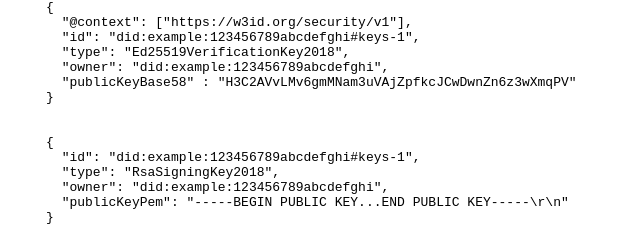
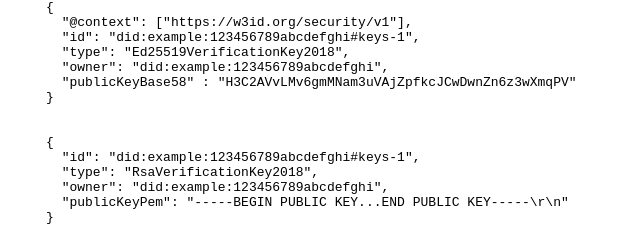
Before and after one commit to w3c-ccg/ld-cryptosuite-registry, a plain HTML site: page index.html in a window 1280 px wide. Shown: the part 414-666 px from the top of the page, 552-1192 px from the left. Drawn offline with Linux system fonts and the light colour scheme.

Commit message:
Fix typo in RSA key type.

```diff
--- a/index.html
+++ b/index.html
@@ -178,7 +178,7 @@ the community.
 <pre class="nohighlight">
 {
   "id": "did:example:123456789abcdefghi#keys-1",
-  "type": "RsaSigningKey2018",
+  "type": "RsaVerificationKey2018",
   "owner": "did:example:123456789abcdefghi",
   "publicKeyPem": "-----BEGIN PUBLIC KEY...END PUBLIC KEY-----\r\n"
 }
```
